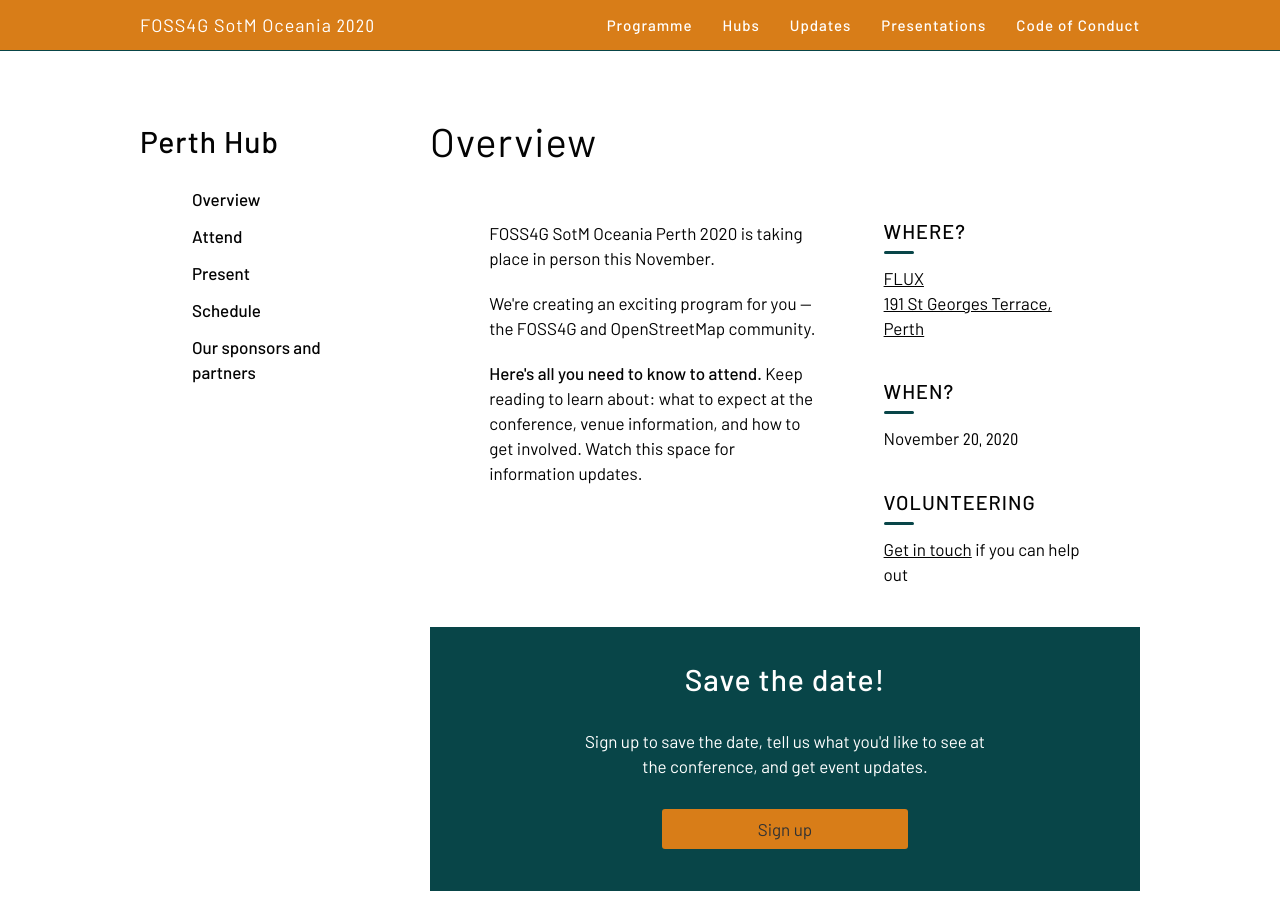
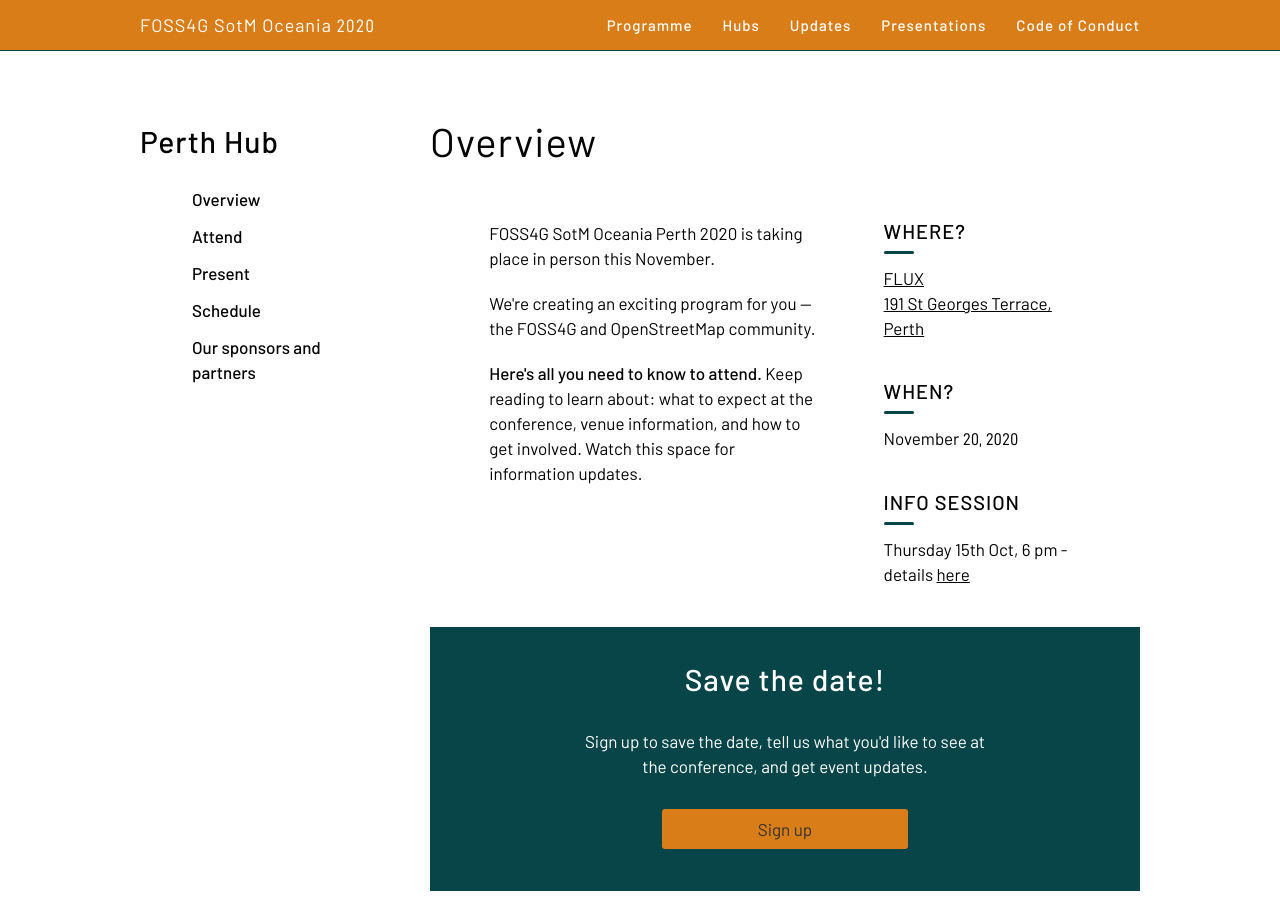
Before and after one commit to osgeo-oceania/foss4g-sotm-oceania-2020, a Jekyll site: the page built from hubs/perth/index.html, in a window 1280 px wide and 900 px high. Built offline with Jekyll 4.4.1, drawn with Linux system fonts in a browser that asks for light colours.

Commit message:
link to info session

```diff
--- a/hubs/perth/index.html
+++ b/hubs/perth/index.html
@@ -77,9 +77,11 @@
             <h3 class="small-title uppercase">When?</h3>
             <p><time datetime="2020-11-20T08:30:00:59+08:00">November <span class="numeral">20, 2020</span></time></p>
 
+            <h3 class="small-title uppercase">Info session</h3>
+            <p>Thursday 15th Oct, 6 pm - details <a href="https://mailchi.mp/37fa13320662/special-edition-foss4g-sotm-oceania-2020" target="_blank">here</a></p>
+<!--
             <h3 class="small-title uppercase">Volunteering</h3>
-            <p><a href="mailto:perth-hub@foss4g-oceania.org?subject=Volunteering">Get in touch</a> if you can help out
-            </p>
+            <p><a href="mailto:perth-hub@foss4g-oceania.org?subject=Volunteering">Get in touch</a> if you can help out</p> -->
         </div>
     </div>
 </section>
```
